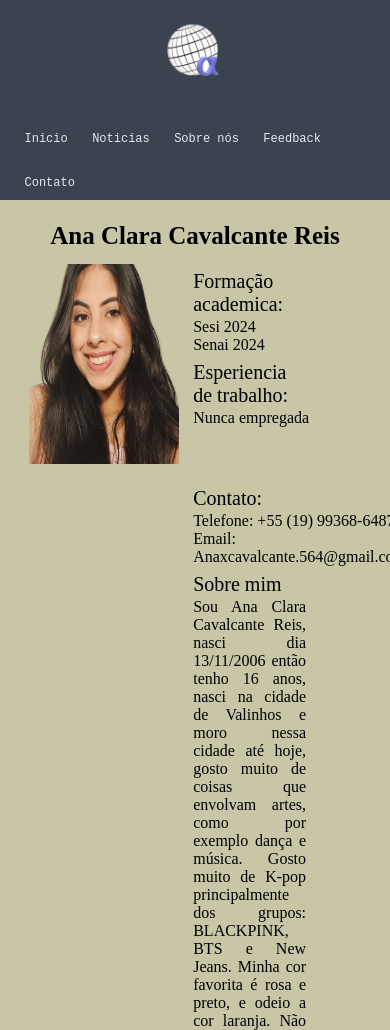
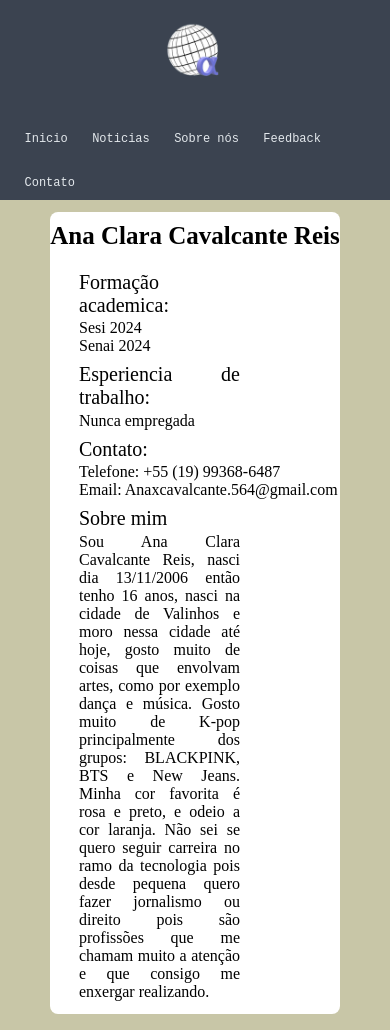
Before and after one commit to Rafaelleal4/Apha-tech-sprint3, a plain HTML site: page pages/Sobre nós/ana.html in a window 390 px wide. Shown: the top 1030 px of the page. Drawn offline with Linux system fonts and the light colour scheme.

Commit message:
quase termino do sobrenos css

```diff
--- a/assets/css/sobre nós/sobrenós.css
+++ b/assets/css/sobre nós/sobrenós.css
@@ -111,16 +111,16 @@ a:hover:after {
 }
 @media (max-width: 390px){
     section{
-        background-color:#c8c6a7;
+        background-color: white;
         word-break: normal;
+        width: 290px;
+        text-align: center;
     }
    .info1{
 
    }
    .img2{
-
-    height: 200px;
-    width: 150px;
+    display: none;
    }
    .title{
     right: 100;
```
Also changed, not shown: pages/Sobre nós/ana.html (+0 -3 lines).
